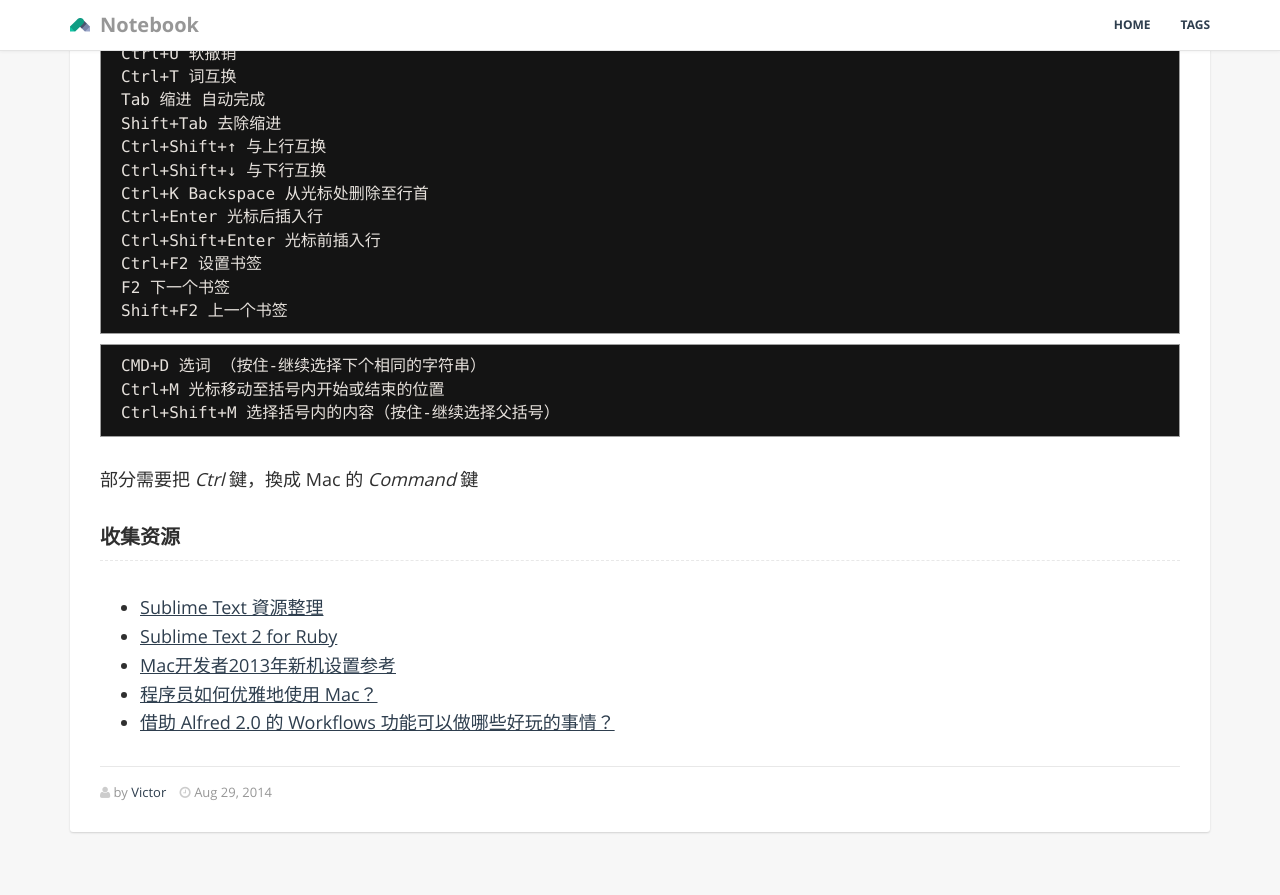
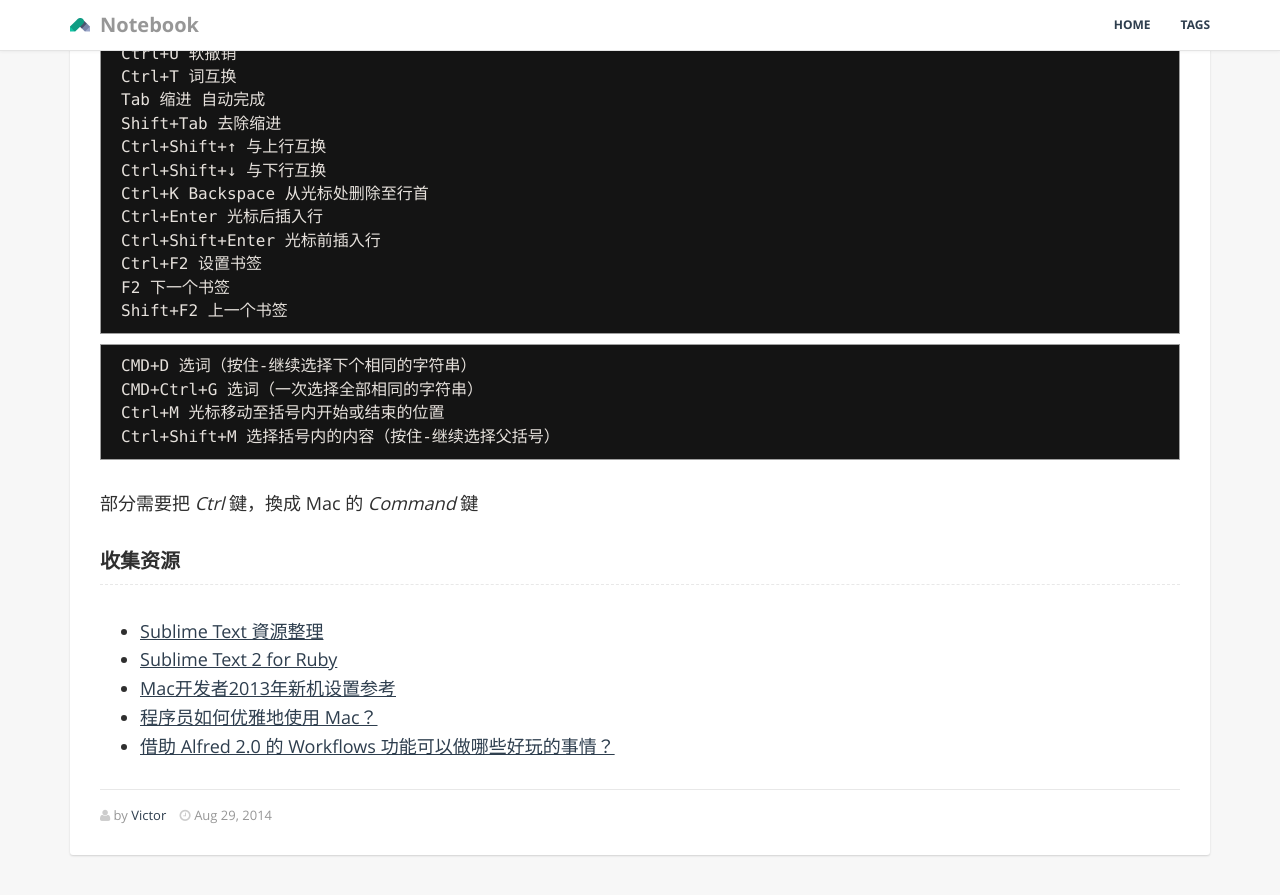
Before and after one commit to GiaoGiaoCat/GiaoGiaoCat.github.io, a Jekyll site: the page built from _posts/201408/2014-08-29-sublime-text-2-shortcut-key.md, in a window 1280 px wide and 900 px high, scrolled down 697 px. Shown: the top 895 px of the window. Built offline with Jekyll 4.4.1, drawn with Linux system fonts in a browser that asks for light colours; Markdown is read by kramdown in place of the engine named in the settings.

Commit message:
a new shortcut key

````diff
--- a/_posts/201408/2014-08-29-sublime-text-2-shortcut-key.md
+++ b/_posts/201408/2014-08-29-sublime-text-2-shortcut-key.md
@@ -44,7 +44,8 @@
 ```
 
 ```
-CMD+D 选词 （按住-继续选择下个相同的字符串）
+CMD+D 选词（按住-继续选择下个相同的字符串）
+CMD+Ctrl+G 选词（一次选择全部相同的字符串）
 Ctrl+M 光标移动至括号内开始或结束的位置
 Ctrl+Shift+M 选择括号内的内容（按住-继续选择父括号）
 ```
````
